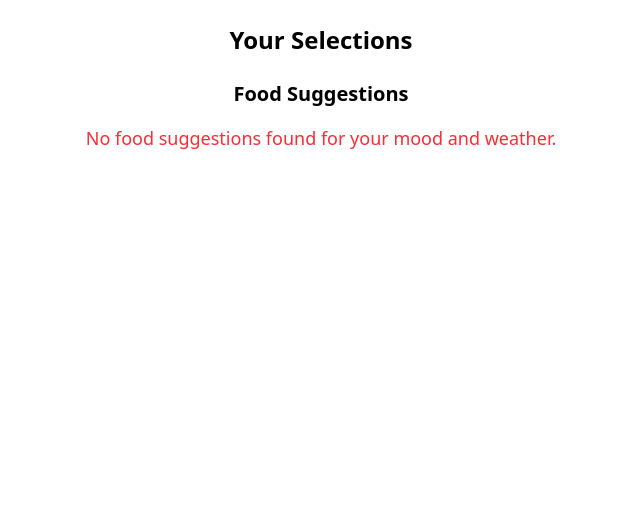
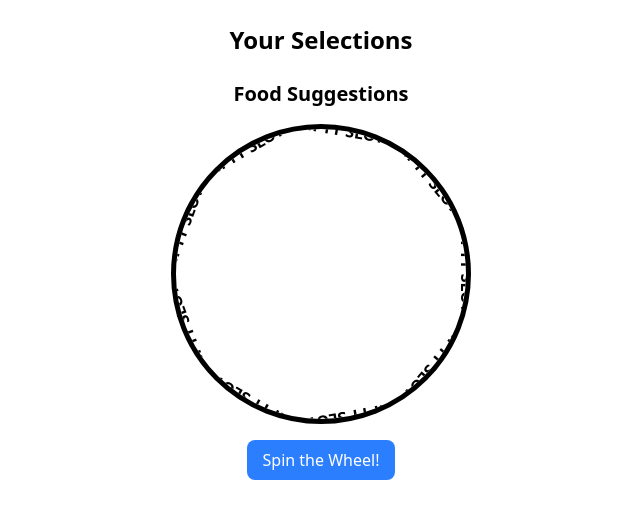
Before and after one commit to DevChiii/crave-spin, a SvelteKit app: page /roulette in a window 1280 px wide. Shown: the top 518 px of the page, without its empty margins (319-959 px from the left). Built offline with nearby package versions, Linux system fonts and the light colour scheme.

Commit message:
Add roulette feature. Fix #4

```diff
--- a/src/routes/roulette/+page.svelte
+++ b/src/routes/roulette/+page.svelte
@@ -1,11 +1,16 @@
 <script>
   import { userData } from '../../lib/stores/store.js'; // Import the store
+  import { onMount } from 'svelte';
 
   /**
-   * @type {Array<{ id: number, name: string, image: string, moods: string[], weather: string[] }>}
+   * @type {Array<{ id: number, name: string, moods: string[], weather: string[] }> }
    */
   let foodSuggestions = [];
   let isLoading = true; // State to track loading
+  let spinDegree = 0; // Track the spin degree of the wheel
+  let isSpinning = false; // To prevent continuous spinning on button click
+  let selectedFood = null; // Track the food that is chosen by the roulette
+  const minimumFoodItems = 9;
 
   /**
    * Fetches food data and filters it based on mood and weather
@@ -15,18 +20,47 @@
     try {
       const response = await fetch('/data/foodDatabase.json');
       const foodDatabase = await response.json();
-      foodSuggestions = foodDatabase.foods.filter((/** @type {{ id: number, name: string, image: string, moods: string[], weather: string[] }} */ food) =>
+      foodSuggestions = foodDatabase.foods.filter((food) =>
         food.moods.includes($userData.mood) && food.weather.includes($userData.weather)
       );
     } catch (error) {
       console.error("Error fetching food data:", error);
     } finally {
       isLoading = false; // Set loading state to false once data is fetched
+
+      // Fill the array with blank food entries if there are fewer than 9 suggestions
+      if (foodSuggestions.length < minimumFoodItems) {
+        const blankSlots = minimumFoodItems - foodSuggestions.length;
+        for (let i = 0; i < blankSlots; i++) {
+          foodSuggestions.push({ name: 'Empty Slot' }); // Use a placeholder for empty slots
+        }
+      }
     }
   }
 
+  // Function to spin the roulette wheel
+  function spinWheel() {
+    if (isSpinning) return; // Prevent spinning if already in progress
+    isSpinning = true;
+
+    // Add random rotation to simulate the spin
+    const rotation = Math.floor(Math.random() * 1000) + 1000;
+    spinDegree += rotation;
+
+    // Calculate the "winning" food based on the final position of the wheel
+    const winningIndex = Math.floor((spinDegree % 360) / (360 / foodSuggestions.length));
+    selectedFood = foodSuggestions[winningIndex];
+
+    // Reset spinning after animation duration
+    setTimeout(() => {
+      isSpinning = false;
+    }, 2000); // 2s duration for the animation
+  }
+
   // Fetch food data when the component mounts
-  fetchFoodData();
+  onMount(() => {
+    fetchFoodData();
+  });
 </script>
 
 <div class="p-6 text-center">
@@ -44,15 +78,90 @@
   {#if isLoading}
     <p class="mt-4 text-lg text-gray-500">Loading food suggestions...</p>
   {:else if foodSuggestions.length > 0}
-    <div class="grid grid-cols-1 md:grid-cols-2 lg:grid-cols-3 gap-6">
-      {#each foodSuggestions as food}
-        <div class="border rounded-lg p-4 text-center">
-          <img src={food.image} alt={food.name} class="w-full h-40 object-cover rounded-md mb-4" />
-          <h3 class="text-lg font-semibold">{food.name}</h3>
-        </div>
-      {/each}
+    <!-- Roulette Wheel Component -->
+    <div class="roulette-wheel" style="transform: rotate({spinDegree}deg)">
+      <div class="roulette-items">
+        {#each foodSuggestions as food, i}
+          <div
+            class="roulette-item"
+            style="transform: rotate({(360 / foodSuggestions.length) * i}deg) translateY(-50%)"
+          >
+            <span>{food.name}</span>
+          </div>
+        {/each}
+      </div>
     </div>
+
+    <!-- Spin Button -->
+    <button on:click={spinWheel} class="mt-4 px-4 py-2 bg-blue-500 text-white rounded-lg">
+      Spin the Wheel!
+    </button>
+
+    {#if selectedFood}
+      <p class="mt-4 text-lg font-bold">
+        The chosen food is: <span class="text-blue-500">{selectedFood.name}</span>
+      </p>
+    {/if}
+
   {:else}
     <p class="mt-4 text-lg text-red-500">No food suggestions found for your mood and weather.</p>
   {/if}
 </div>
+
+<style>
+  .roulette-wheel {
+    width: 300px;
+    height: 300px;
+    border-radius: 50%;
+    border: 5px solid #000;
+    position: relative;
+    overflow: hidden;
+    transform-origin: center center;
+    transition: transform 2s ease-out;
+    margin: 0 auto;
+  }
+
+  .roulette-items {
+    position: absolute;
+    top: 50%;
+    left: 50%;
+    width: 100%;
+    height: 100%;
+    transform: translate(-50%, -50%);
+    display: flex;
+    flex-wrap: wrap;
+    justify-content: center;
+    align-items: center;
+  }
+
+  .roulette-item {
+    position: absolute;
+    top: 50%;
+    left: 50%;
+    width: 100%;
+    text-align: center;
+    transform-origin: 0% 0%;
+    font-size: 16px;
+    line-height: 1.2;
+    display: flex;
+    justify-content: center;
+    align-items: center;
+  }
+
+  .roulette-item span {
+    display: block;
+    transform: rotate(-90deg);
+    font-weight: bold;
+    text-transform: uppercase;
+    position: absolute;
+    left: 50%;
+    top: 50%;
+    transform: translateX(-50%) translateY(-100%) rotate(90deg); /* Move text to the outer edge */
+  }
+
+  .roulette-wheel .roulette-item {
+    display: flex;
+    justify-content: center;
+    align-items: center;
+  }
+</style>
```
